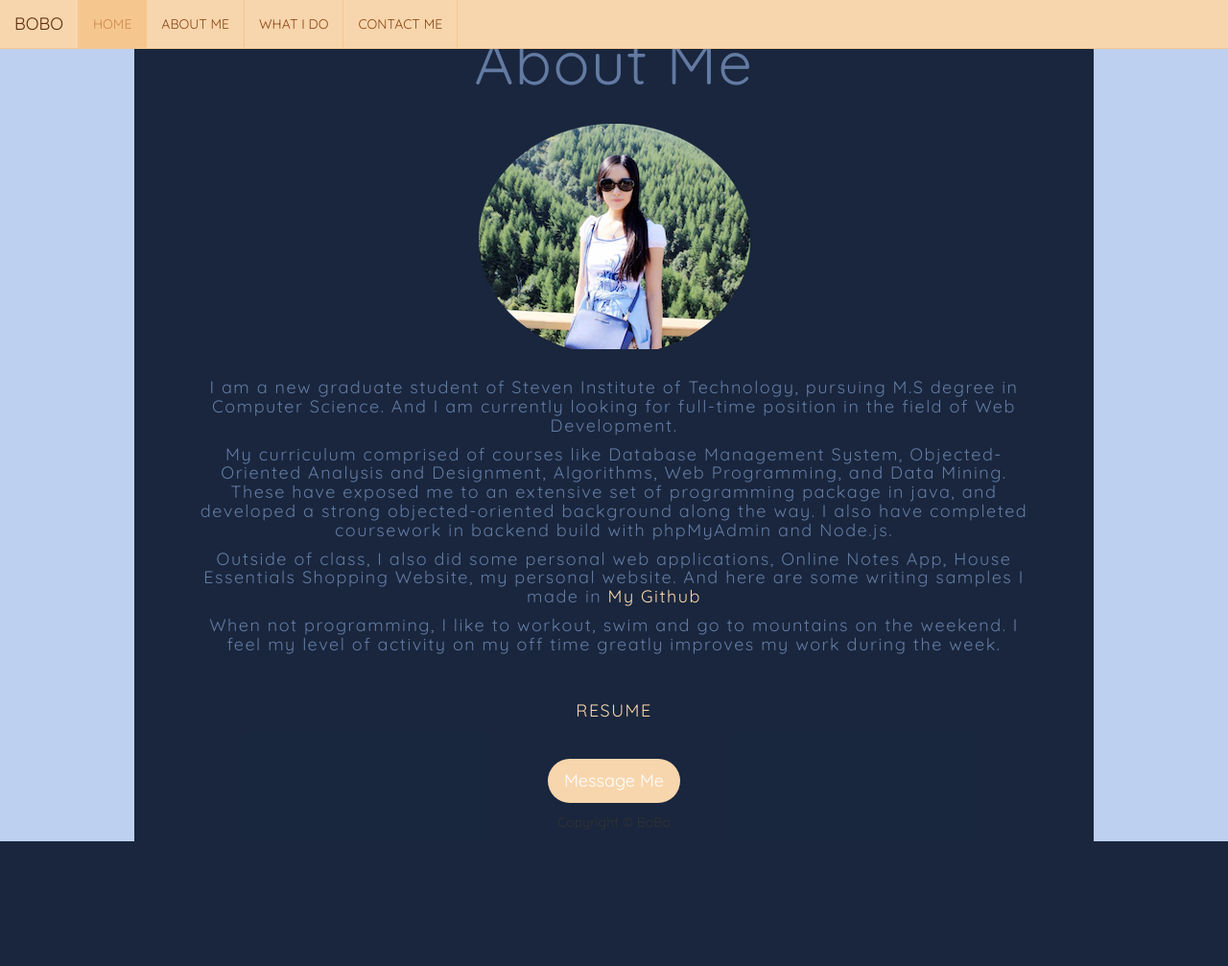
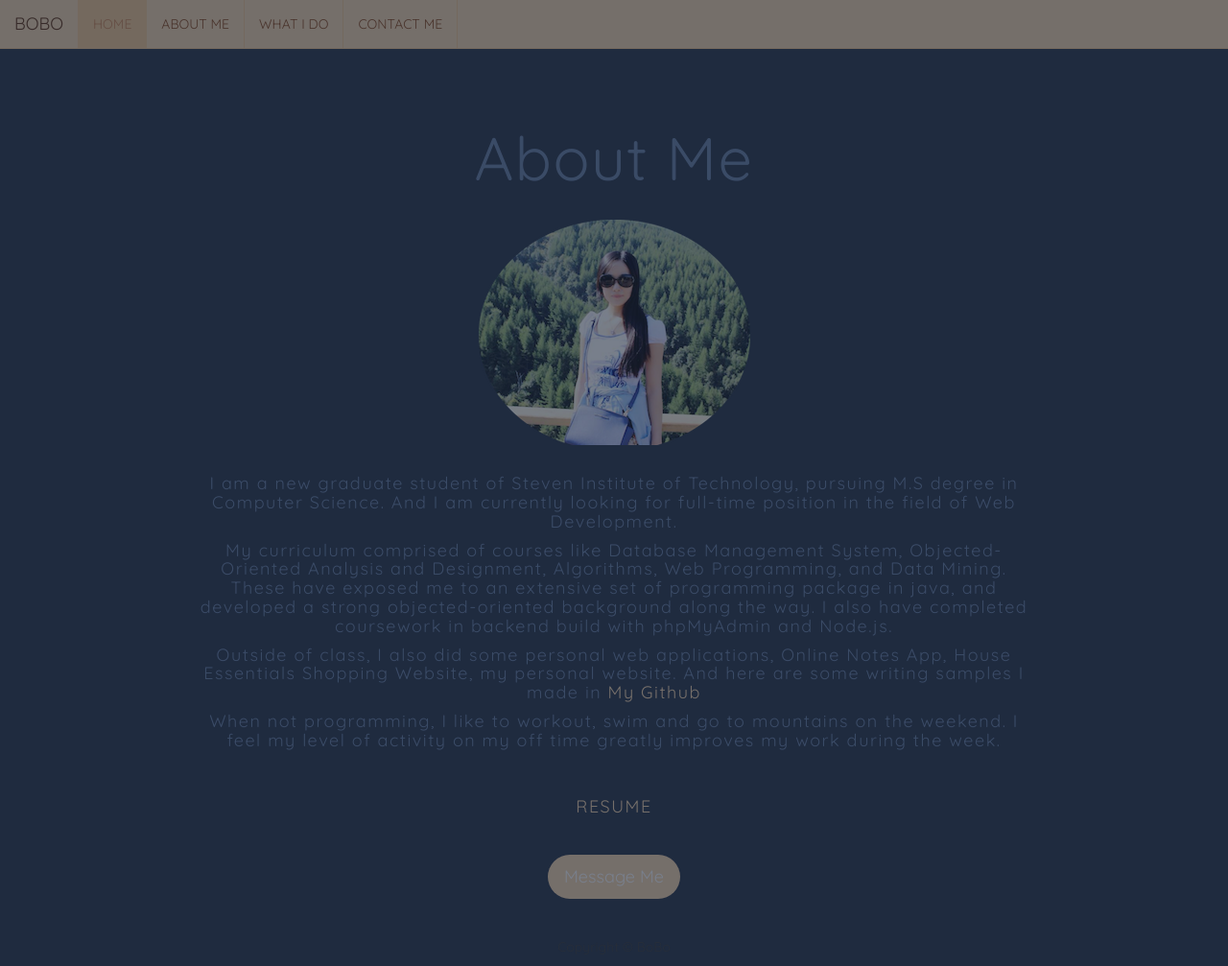
Before and after one commit to Boboboo/PersonalWebsite, a PHP site: page /aboutme.php in a window 1280 px wide. Shown: the whole page at 96% size. Before the commit the page ends 877 px from the top, so only its background shows below. Run offline with PHP 8.4, Linux system fonts and the light colour scheme; some libraries are stand-ins or nearby versions.

Commit message:
background

```diff
--- a/aboutme.css
+++ b/aboutme.css
@@ -6,9 +6,10 @@ html{
 /*Background Image*/
 body{
     font-family: 'Quicksand', sans-serif;
-    background-color: rgba(148, 178, 230, 0.6);
+    background-color: rgba(7, 21, 43, 0.9);
     background-attachment: fixed;
     background-size: cover;
+    opacity: 40%;
 }
 
 .introduceme{
@@ -24,12 +25,11 @@ body{
 
 /*Style Jumbotron*/
 .jumbotron{
-    background-color: rgba(7, 21, 43, 0.9);
+    background-color: transparent;
     text-align: center;
     letter-spacing: 1.5px;
     padding: 10px;
-    margin:0 auto;
-    width:1000px;
+    margin-top:100px;
     color:rgba(148, 178, 230, 0.6);
 }
 
```
